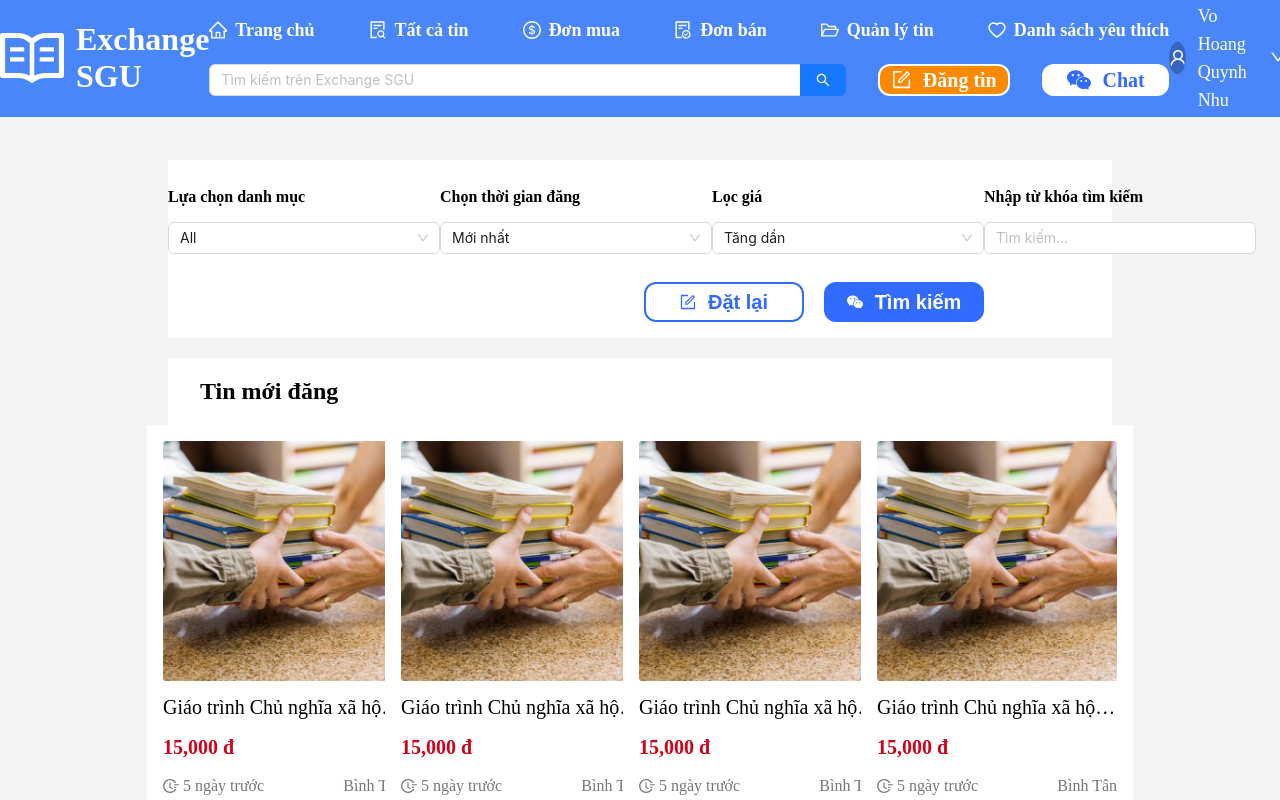
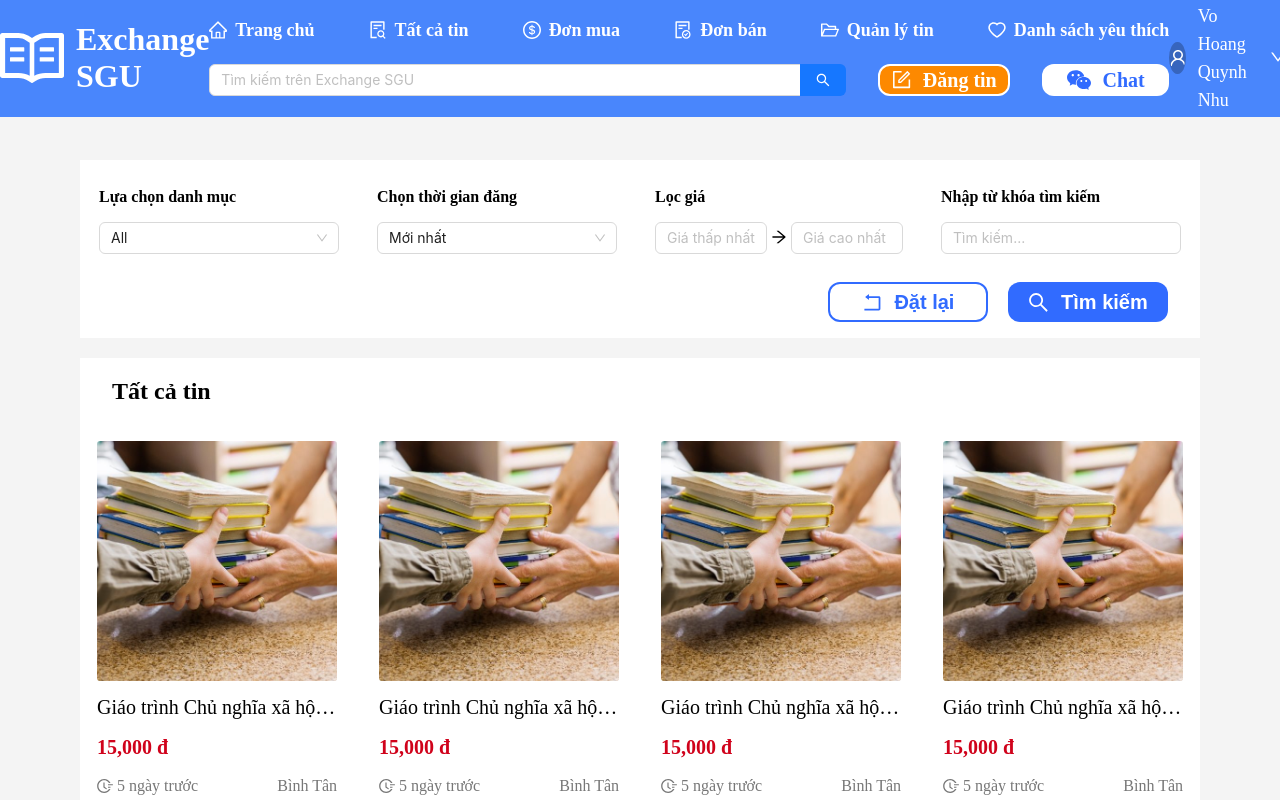
Before and after one commit to VoNhu2901/exchange-document-fe, a Next.js app: page /all in a window 1280 px wide. Shown: the top 800 px of the page. Built offline with nearby package versions, Linux system fonts and the light colour scheme.

Commit message:
refactor and styling resposive

```diff
--- a/components/content/index.tsx
+++ b/components/content/index.tsx
@@ -41,15 +41,18 @@ export const Category = () => {
 	)
 }
 
-export const NewPost = () => {
+type NewPostType = {
+	title: string
+}
+export const NewPost = ({ title = 'Tin mới đăng' }: NewPostType) => {
 	return (
 		<div>
 			<div className="my-5 bg-white">
-				<h2 className="ml-[2rem] pt-5">Tin mới đăng</h2>
+				<h2 className="ml-[2rem] pt-5">{title}</h2>
 				<div className="grid grid-cols-4 justify-items-center gap-2">
 					{Array.from(Array(15), (_, i) => (
 						<Link href={`/posts/${i}`} key={i} className="cursor-pointer no-underline">
-							<div className="flex flex-col p-4 bg-white hover:shadow-[0_2px_8px_0_rgba(0,0,0,0.3)]">
+							<div className="flex flex-col p-4 bg-white hover:shadow-[0_2px_8px_0_rgba(0,0,0,0.3)] rounded">
 								<Image
 									src={banner}
 									alt="new post"
--- a/components/filterpost/index.tsx
+++ b/components/filterpost/index.tsx
@@ -1,4 +1,4 @@
-import { FormOutlined, WechatOutlined } from '@ant-design/icons'
+import { ArrowRightOutlined, RollbackOutlined, SearchOutlined } from '@ant-design/icons'
 import { Input, Select } from 'antd'
 
 export const FilterPost = () => {
@@ -13,7 +13,7 @@ export const FilterPost = () => {
 					<p className="font-bold">Lựa chọn danh mục</p>
 					<Select
 						defaultValue="all"
-						style={{ width: '17rem' }}
+						style={{ width: '15rem' }}
 						onChange={handleChange}
 						options={[
 							{ value: 'all', label: 'All' },
@@ -25,7 +25,7 @@ export const FilterPost = () => {
 					<p className="font-bold">Chọn thời gian đăng</p>
 					<Select
 						defaultValue="Mới nhất"
-						style={{ width: '17rem' }}
+						style={{ width: '15rem' }}
 						onChange={handleChange}
 						options={[
 							{ value: 'asc', label: 'Mới nhất' },
@@ -35,28 +35,25 @@ export const FilterPost = () => {
 				</div>
 				<div>
 					<p className="font-bold">Lọc giá</p>
-					<Select
-						defaultValue="asc"
-						style={{ width: '17rem' }}
-						onChange={handleChange}
-						options={[
-							{ value: 'asc', label: 'Tăng dần' },
-							{ value: 'desc', label: 'Giảm dần' },
-						]}
-					/>
+					<Input placeholder="Giá thấp nhất" style={{ width: '7rem' }} />
+					<span>
+						{' '}
+						<ArrowRightOutlined />{' '}
+					</span>
+					<Input placeholder="Giá cao nhất" style={{ width: '7rem' }} />
 				</div>
 				<div>
 					<p className="font-bold">Nhập từ khóa tìm kiếm</p>
-					<Input placeholder="Tìm kiếm..." style={{ width: '17rem' }} />
+					<Input placeholder="Tìm kiếm..." style={{ width: '15rem' }} />
 				</div>
 			</div>
-			<div className="flex py-4 gap-5 justify-end mr-32">
+			<div className="flex py-4 gap-5 justify-end mr-8">
 				<button className="border-solid border-2 border-blue-dark w-40 rounded-xl flex gap-3 bg-white hover:bg-primary/40 cursor-pointer justify-center items-center py-1">
-					<FormOutlined style={{ fontSize: '1rem', color: '#316BFF' }} />
+					<RollbackOutlined style={{ fontSize: '1.3rem', color: '#316BFF' }} />
 					<span className="text-blue-dark text-xl font-bold">Đặt lại</span>
 				</button>
 				<button className=" border-none w-40 rounded-xl flex gap-3 bg-blue-dark hover:bg-blue-dark/90 cursor-pointer justify-center items-center py-1">
-					<WechatOutlined style={{ fontSize: '1rem', color: 'white' }} />
+					<SearchOutlined style={{ fontSize: '1.3rem', color: 'white' }} />
 					<span className="text-white text-xl font-bold">Tìm kiếm</span>
 				</button>
 			</div>
--- a/layout/MainLayout.tsx
+++ b/layout/MainLayout.tsx
@@ -1,6 +1,5 @@
 import { Footer, Header, Seo } from '@/components'
 import { LayoutProps } from '@/models'
-import * as React from 'react'
 
 export function MainLayout({ children }: LayoutProps) {
 	return (
@@ -17,8 +16,9 @@ export function MainLayout({ children }: LayoutProps) {
 					style={{
 						minHeight: '70vh',
 						marginTop: '10rem',
-						marginLeft: '10rem',
-						marginRight: '10rem',
+						width: '70rem',
+						marginLeft: 'auto',
+						marginRight: 'auto',
 					}}
 				>
 					{children}
--- a/pages/all/index.tsx
+++ b/pages/all/index.tsx
@@ -8,7 +8,7 @@ const AllPostPage: NextPageWithLayout = (props: Props) => {
 	return (
 		<>
 			<FilterPost />
-			<NewPost />
+			<NewPost title="Tất cả tin" />
 		</>
 	)
 }
--- a/pages/favorite/index.tsx
+++ b/pages/favorite/index.tsx
@@ -1,8 +1,8 @@
 import { MainLayout } from '@/layout'
 import { NextPageWithLayout } from '@/models'
+import { HeartFilled, InboxOutlined } from '@ant-design/icons'
 import Image from 'next/image'
 import banner from '../../assets/images/banner1.jpg'
-import { HeartFilled, WechatOutlined } from '@ant-design/icons'
 
 type Props = {}
 const imageStyle: React.CSSProperties = {
@@ -29,7 +29,7 @@ const FavoritePostPage: NextPageWithLayout = (props: Props) => {
 						<div className="flex items-end">
 							<div className="flex items-center justify-end gap-5 p-4 ">
 								<button className=" border-none w-48 rounded-xl flex gap-3 bg-green/30 hover:bg-green/10 cursor-pointer justify-center items-center p-3">
-									<WechatOutlined style={{ fontSize: '1.5rem', color: '#589f39' }} />
+									<InboxOutlined style={{ fontSize: '1.5rem', color: '#589f39' }} />
 									<span className="text-green text-xl font-medium">Mua ngay</span>
 								</button>
 								<HeartFilled style={{ fontSize: '1.5rem', color: 'red' }} />
--- a/pages/index.tsx
+++ b/pages/index.tsx
@@ -1,4 +1,4 @@
-import { Banner, BreadcrumbItem, Category, NewPost } from '@/components'
+import { Banner, Category, NewPost } from '@/components'
 import { MainLayout } from '@/layout'
 import { NextPageWithLayout } from '@/models'
 import getConfig from 'next/config'
@@ -10,11 +10,11 @@ const breadcrumbHome = [{ id: 1, name: 'Home', link: '/' }]
 const HomePage: NextPageWithLayout = () => {
 	// console.log(publicRuntimeConfig.API_CODE)
 	return (
-		<div className="mx-20">
+		<div className="">
 			{/* <BreadcrumbItem items={breadcrumbHome} /> */}
 			<Banner />
 			<Category />
-			<NewPost />
+			<NewPost title="Tin mới đăng" />
 		</div>
 	)
 }
--- a/pages/posts/[slug].tsx
+++ b/pages/posts/[slug].tsx
@@ -1,6 +1,6 @@
 import { MainLayout } from '@/layout'
 import { NextPageWithLayout } from '@/models'
-import { FormOutlined, UserOutlined } from '@ant-design/icons'
+import { InboxOutlined, PhoneFilled, UserOutlined, WechatOutlined } from '@ant-design/icons'
 import { Avatar, Carousel } from 'antd'
 import Link from 'next/link'
 
@@ -91,15 +91,15 @@ const PostDetailPage: NextPageWithLayout = () => {
 							</div>
 							<div className="flex flex-col gap-3 mt-32">
 								<button className="border-solid border-2 border-white rounded-xl flex gap-3 bg-green hover:bg-green/90 cursor-pointer justify-center items-center w-full p-4">
-									<FormOutlined style={{ fontSize: '1.2rem', color: 'white' }} />
+									<InboxOutlined style={{ fontSize: '1.5rem', color: 'white' }} />
 									<span className="text-white text-xl font-bold">Mua ngay</span>
 								</button>
 								<button className="border-solid border-2 border-green rounded-xl flex gap-3 bg-white hover:bg-white/90 cursor-pointer justify-center items-center w-full p-4">
-									<FormOutlined style={{ fontSize: '1.2rem', color: 'green' }} />
+									<PhoneFilled style={{ fontSize: '1.5rem', color: 'green' }} />
 									<span className="text-green text-xl font-bold">Bấm để hiện số</span>
 								</button>
 								<button className="border-solid border-2 border-green rounded-xl flex gap-3 bg-white hover:bg-white/90 cursor-pointer justify-center items-center w-full p-4">
-									<FormOutlined style={{ fontSize: '1.2rem', color: 'green' }} />
+									<WechatOutlined style={{ fontSize: '1.5rem', color: 'green' }} />
 									<span className="text-green text-xl font-bold">Chat với người bán</span>
 								</button>
 							</div>
```
Also changed, not shown: pages/manage/index.tsx (+7 -33 lines).
